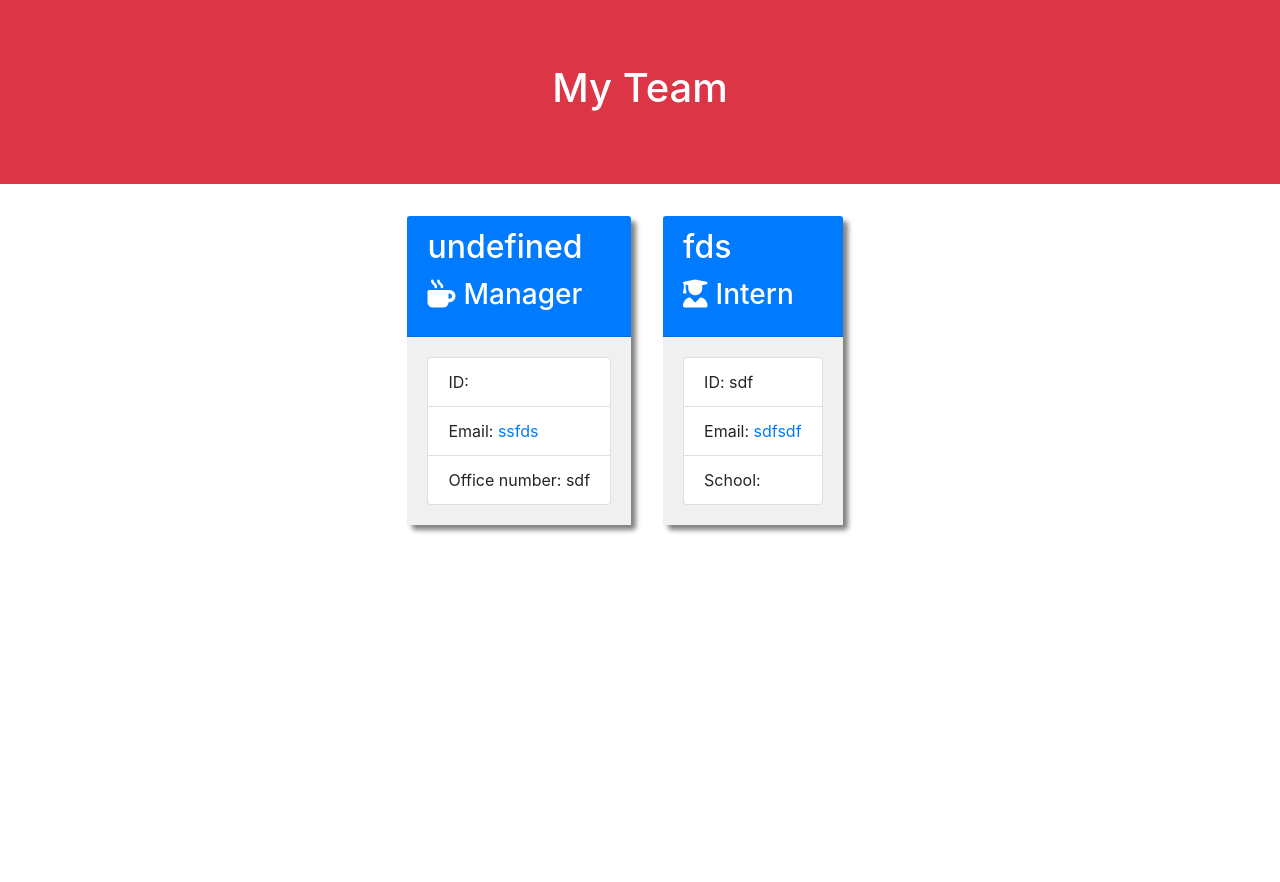
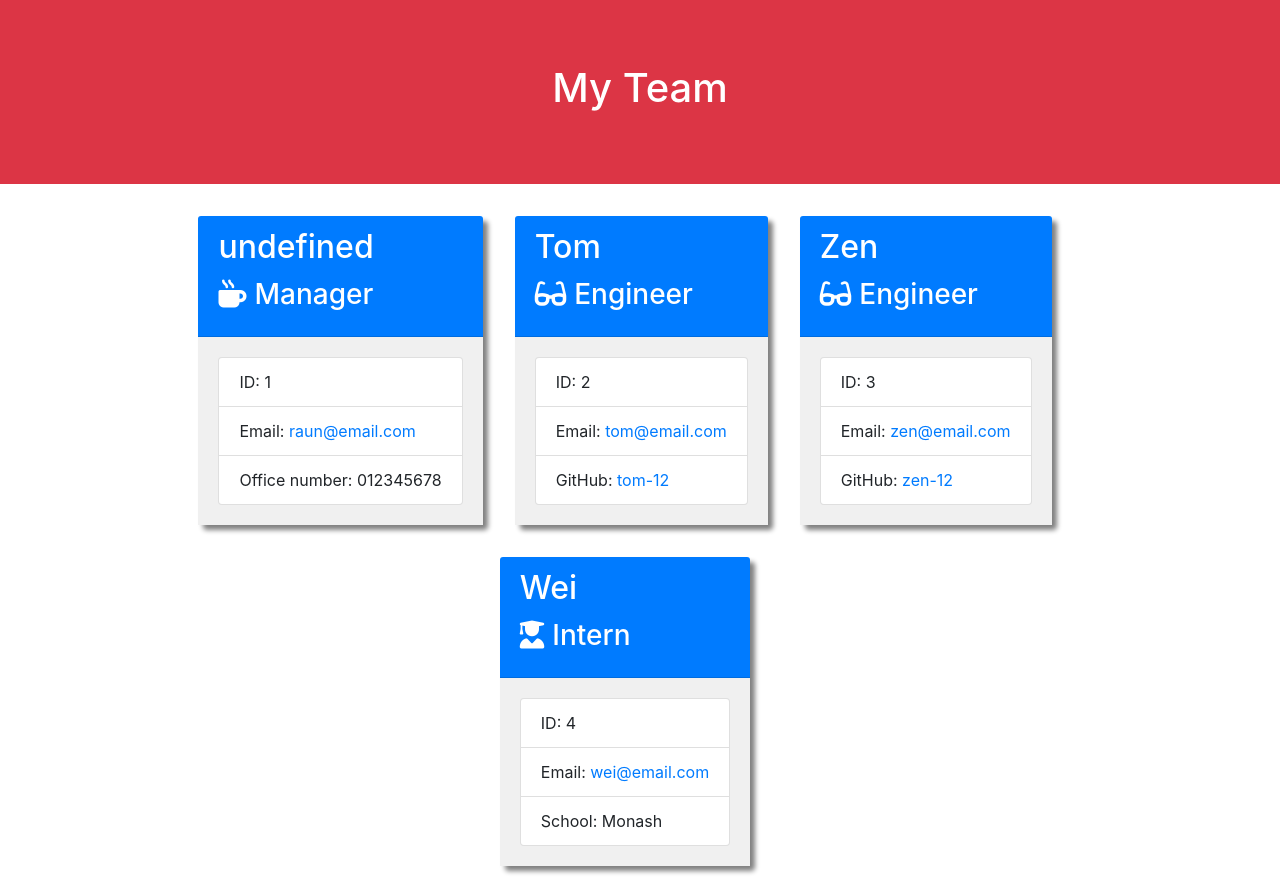
Before and after one commit to afsha-22/team-profile-generator, a website: page output/team.html in a window 1280 px wide. Before the commit the page ends 800 px from the top, so only its background shows below. Drawn offline with nearby package versions, Linux system fonts and the light colour scheme.

Commit message:
adding readme

```diff
--- a/output/team.html
+++ b/output/team.html
@@ -32,23 +32,51 @@
     </div>
     <div class="card-body">
         <ul class="list-group">
-            <li class="list-group-item">ID: </li>
-            <li class="list-group-item">Email: <a href="mailto:ssfds">ssfds</a></li>
-            <li class="list-group-item">Office number: sdf</li>
+            <li class="list-group-item">ID: 1</li>
+            <li class="list-group-item">Email: <a href="mailto:raun@email.com">raun@email.com</a></li>
+            <li class="list-group-item">Office number: 012345678</li>
         </ul>
     </div>
 </div>
 
 <div class="card employee-card">
     <div class="card-header bg-primary text-white">
-        <h2 class="card-title">fds</h2>
+        <h2 class="card-title">Tom</h2>
+        <h3 class="card-title"><i class="fas fa-glasses mr-2"></i>Engineer</h3>
+    </div>
+    <div class="card-body">
+        <ul class="list-group">
+            <li class="list-group-item">ID: 2</li>
+            <li class="list-group-item">Email: <a href="mailto:tom@email.com">tom@email.com</a></li>
+            <li class="list-group-item">GitHub: <a href="https://github.com/tom-12" target="_blank" rel="noopener noreferrer">tom-12</a></li>
+        </ul>
+    </div>
+</div>
+
+<div class="card employee-card">
+    <div class="card-header bg-primary text-white">
+        <h2 class="card-title">Zen</h2>
+        <h3 class="card-title"><i class="fas fa-glasses mr-2"></i>Engineer</h3>
+    </div>
+    <div class="card-body">
+        <ul class="list-group">
+            <li class="list-group-item">ID: 3</li>
+            <li class="list-group-item">Email: <a href="mailto:zen@email.com">zen@email.com</a></li>
+            <li class="list-group-item">GitHub: <a href="https://github.com/zen-12" target="_blank" rel="noopener noreferrer">zen-12</a></li>
+        </ul>
+    </div>
+</div>
+
+<div class="card employee-card">
+    <div class="card-header bg-primary text-white">
+        <h2 class="card-title">Wei</h2>
         <h3 class="card-title"><i class="fas fa-user-graduate mr-2"></i>Intern</h3>
     </div>
     <div class="card-body">
         <ul class="list-group">
-            <li class="list-group-item">ID: sdf</li>
-            <li class="list-group-item">Email: <a href="mailto:sdfsdf">sdfsdf</a></li>
-            <li class="list-group-item">School: </li>
+            <li class="list-group-item">ID: 4</li>
+            <li class="list-group-item">Email: <a href="mailto:wei@email.com">wei@email.com</a></li>
+            <li class="list-group-item">School: Monash</li>
         </ul>
     </div>
 </div>
```
Also changed, not shown: README.md, assets/demo_image.png (added), 1 other file.
